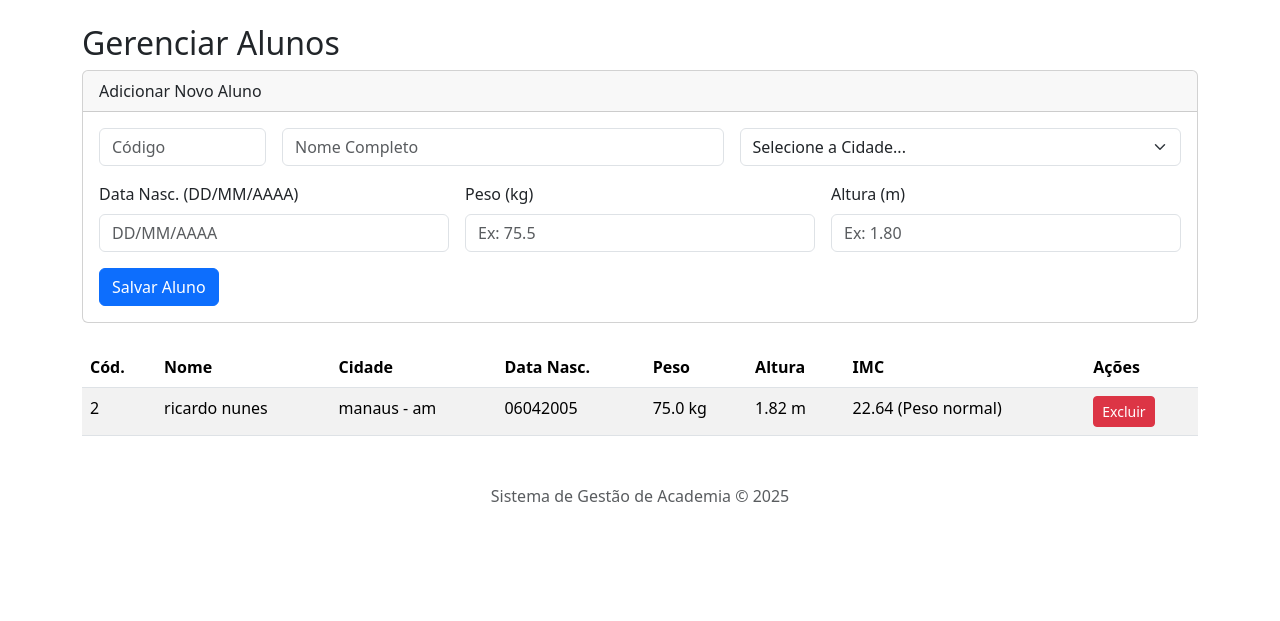
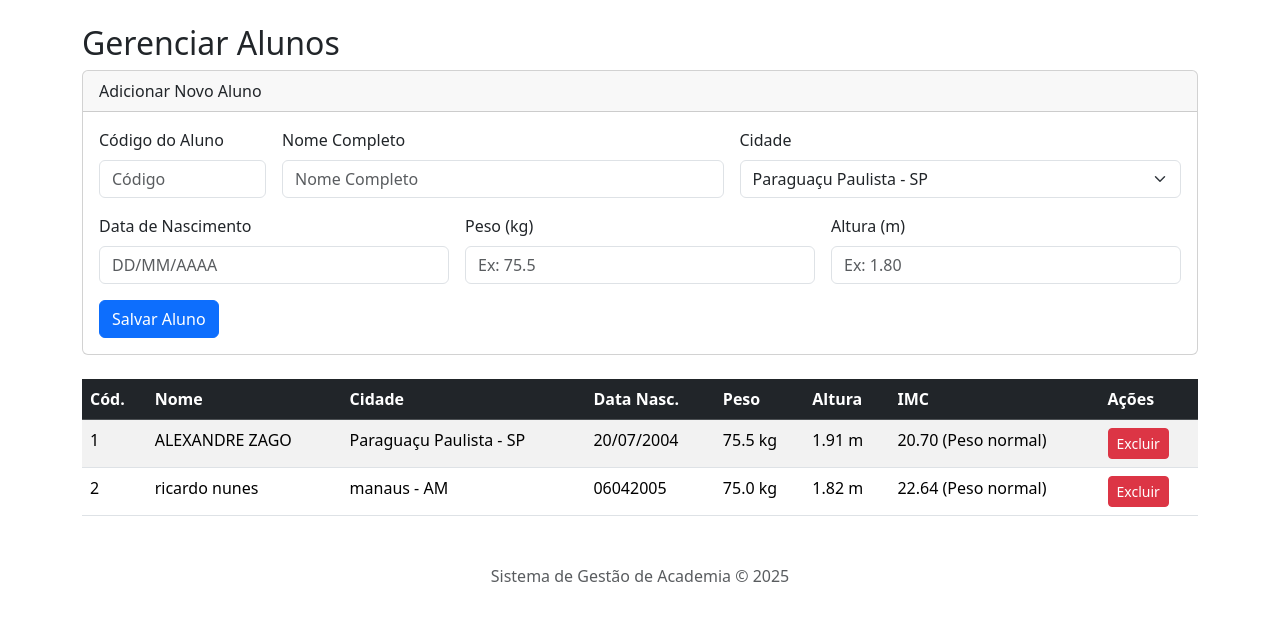
Before and after one commit to gohenj/academia-novo, a Flask app: page /alunos in a window 1280 px wide. Shown: the part 56-677 px from the top of the page. Run offline with Flask 3, Linux system fonts and the light colour scheme.

Commit message:
colocando restrições

```diff
--- a/teste/alunos.txt
+++ b/teste/alunos.txt
@@ -1 +1,2 @@
+1;ALEXANDRE ZAGO;1;20/07/2004;75.5;1.91
 2;ricardo nunes;60;06042005;75.0;1.82
--- a/teste/app.py
+++ b/teste/app.py
@@ -1,17 +1,14 @@
-# app.py
-# Servidor Web Flask
-
 from flask import Flask, render_template, request, redirect, url_for, flash
-import gestao_academia_lib as lib  # Importa nossa biblioteca
+import gestao_academia_lib as lib
+# Importamos TODAS as nossas classes de formulário do arquivo forms.py
+from forms import CidadeForm, AlunoForm, ProfessorForm, ModalidadeForm, MatriculaForm
 
 app = Flask(__name__)
-# Chave secreta para mensagens flash (necessária para exibir erros/sucesso)
 app.config['SECRET_KEY'] = 'sua-chave-secreta-aqui-12345'
 
-# Carrega os dados dos arquivos UMA VEZ ao iniciar o servidor
+# Carrega os dados na memória ao iniciar
 lib.carregar_dados()
 
-# --- Rota Principal ---
 @app.route('/')
 def index():
     return render_template('index.html')
@@ -19,21 +16,18 @@ def index():
 # --- Rotas de Cidades ---
 @app.route('/cidades', methods=['GET', 'POST'])
 def cidades():
-    if request.method == 'POST':
-        # Recebe dados do formulário
-        cod = int(request.form['cod'])
-        desc = request.form['desc']
-        uf = request.form['uf']
-
-        # Tenta incluir no backend
-        sucesso, msg = lib.incluir_cidade(cod, desc, uf)
-        flash(msg, 'success' if sucesso else 'danger') # Exibe mensagem
-
+    form = CidadeForm()
+    # Este 'if' só será verdadeiro se o formulário for enviado (POST) E passar em todas as regras
+    if form.validate_on_submit():
+        # Pegamos os dados validados e limpos do formulário
+        sucesso, msg = lib.incluir_cidade(form.cod.data, form.desc.data, form.uf.data)
+        flash(msg, 'success' if sucesso else 'danger')
         return redirect(url_for('cidades'))
 
-    # Se for GET, apenas lista
+    # Se for GET ou se a validação falhar, a página é renderizada normalmente
     lista_cidades = lib.get_todas_cidades()
-    return render_template('cidades.html', cidades=lista_cidades)
+    # Passamos o objeto 'form' para o template para que ele possa ser desenhado
+    return render_template('cidades.html', cidades=lista_cidades, form=form)
 
 @app.route('/cidades/excluir/<int:cod>')
 def excluir_cidade(cod):
@@ -44,21 +38,20 @@ def excluir_cidade(cod):
 # --- Rotas de Alunos ---
 @app.route('/alunos', methods=['GET', 'POST'])
 def alunos():
-    if request.method == 'POST':
-        cod = int(request.form['cod_aluno'])
-        nome = request.form['nome']
-        cod_cidade = int(request.form['cod_cidade'])
-        data_nasc = request.form['data_nasc']
-        peso = float(request.form['peso'])
-        altura = float(request.form['altura'])
+    form = AlunoForm()
+    # Populamos as opções do campo <select> de cidades dinamicamente
+    form.cod_cidade.choices = [(c[0], f"{c[1]} - {c[2]}") for c in lib.get_todas_cidades()]
 
-        sucesso, msg = lib.incluir_aluno(cod, nome, cod_cidade, data_nasc, peso, altura)
+    if form.validate_on_submit():
+        sucesso, msg = lib.incluir_aluno(
+            form.cod_aluno.data, form.nome.data, form.cod_cidade.data,
+            form.data_nasc.data, form.peso.data, form.altura.data
+        )
         flash(msg, 'success' if sucesso else 'danger')
         return redirect(url_for('alunos'))
 
     lista_alunos = lib.get_todos_alunos_detalhado()
-    lista_cidades = lib.get_todas_cidades() # Para o dropdown
-    return render_template('alunos.html', alunos=lista_alunos, cidades=lista_cidades)
+    return render_template('alunos.html', alunos=lista_alunos, form=form)
 
 @app.route('/alunos/excluir/<int:cod>')
 def excluir_aluno(cod):
@@ -69,20 +62,20 @@ def excluir_aluno(cod):
 # --- Rotas de Professores ---
 @app.route('/professores', methods=['GET', 'POST'])
 def professores():
-    if request.method == 'POST':
-        cod = int(request.form['cod_professor'])
-        nome = request.form['nome']
-        endereco = request.form['endereco']
-        telefone = request.form['telefone']
-        cod_cidade = int(request.form['cod_cidade'])
+    form = ProfessorForm()
+    # Populamos as opções do campo <select> de cidades
+    form.cod_cidade.choices = [(c[0], f"{c[1]} - {c[2]}") for c in lib.get_todas_cidades()]
 
-        sucesso, msg = lib.incluir_professor(cod, nome, endereco, telefone, cod_cidade)
+    if form.validate_on_submit():
+        sucesso, msg = lib.incluir_professor(
+            form.cod_professor.data, form.nome.data, form.endereco.data,
+            form.telefone.data, form.cod_cidade.data
+        )
         flash(msg, 'success' if sucesso else 'danger')
         return redirect(url_for('professores'))
 
     lista_professores = lib.get_todos_professores_detalhado()
-    lista_cidades = lib.get_todas_cidades() # Para o dropdown
-    return render_template('professores.html', professores=lista_professores, cidades=lista_cidades)
+    return render_template('professores.html', professores=lista_professores, form=form)
 
 @app.route('/professores/excluir/<int:cod>')
 def excluir_professor(cod):
@@ -93,20 +86,20 @@ def excluir_professor(cod):
 # --- Rotas de Modalidades ---
 @app.route('/modalidades', methods=['GET', 'POST'])
 def modalidades():
-    if request.method == 'POST':
-        cod = int(request.form['cod_modalidade'])
-        desc = request.form['descricao']
-        cod_prof = int(request.form['cod_professor'])
-        valor = float(request.form['valor_aula'])
-        limite = int(request.form['limite_alunos'])
+    form = ModalidadeForm()
+    # Populamos as opções do campo <select> de professores
+    form.cod_professor.choices = [(p['cod_professor'], p['nome']) for p in lib.get_todos_professores_detalhado()]
 
-        sucesso, msg = lib.incluir_modalidade(cod, desc, cod_prof, valor, limite)
+    if form.validate_on_submit():
+        sucesso, msg = lib.incluir_modalidade(
+            form.cod_modalidade.data, form.descricao.data, form.cod_professor.data,
+            form.valor_aula.data, form.limite_alunos.data
+        )
         flash(msg, 'success' if sucesso else 'danger')
         return redirect(url_for('modalidades'))
 
     lista_modalidades = lib.get_todas_modalidades_detalhado()
-    lista_professores = lib.get_todos_professores_detalhado() # Para o dropdown
-    return render_template('modalidades.html', modalidades=lista_modalidades, professores=lista_professores)
+    return render_template('modalidades.html', modalidades=lista_modalidades, form=form)
 
 @app.route('/modalidades/excluir/<int:cod>')
 def excluir_modalidade(cod):
@@ -117,20 +110,21 @@ def excluir_modalidade(cod):
 # --- Rotas de Matrículas ---
 @app.route('/matriculas', methods=['GET', 'POST'])
 def matriculas():
-    if request.method == 'POST':
-        cod = int(request.form['cod_matricula'])
-        cod_aluno = int(request.form['cod_aluno'])
-        cod_modalidade = int(request.form['cod_modalidade'])
-        qtde_aulas = int(request.form['qtde_aulas'])
+    form = MatriculaForm()
+    # Populamos os campos de seleção de alunos e modalidades
+    form.cod_aluno.choices = [(a['cod_aluno'], a['nome']) for a in lib.get_todos_alunos_detalhado()]
+    form.cod_modalidade.choices = [(m['cod_modalidade'], m['descricao']) for m in lib.get_todas_modalidades_detalhado()]
 
-        sucesso, msg = lib.incluir_matricula(cod, cod_aluno, cod_modalidade, qtde_aulas)
+    if form.validate_on_submit():
+        sucesso, msg = lib.incluir_matricula(
+            form.cod_matricula.data, form.cod_aluno.data,
+            form.cod_modalidade.data, form.qtde_aulas.data
+        )
         flash(msg, 'success' if sucesso else 'danger')
         return redirect(url_for('matriculas'))
 
     lista_matriculas = lib.get_todas_matriculas_detalhado()
-    lista_alunos = lib.get_todos_alunos_detalhado()
-    lista_modalidades = lib.get_todas_modalidades_detalhado()
-    return render_template('matriculas.html', matriculas=lista_matriculas, alunos=lista_alunos, modalidades=lista_modalidades)
+    return render_template('matriculas.html', matriculas=lista_matriculas, form=form)
 
 @app.route('/matriculas/excluir/<int:cod>')
 def excluir_matricula(cod):
@@ -152,6 +146,5 @@ def relatorio_matriculas_geral():
                            total_matriculas=dados_relatorio['total_matriculas'],
                            valor_total_geral=dados_relatorio['valor_total_geral'])
 
-# --- Roda o Servidor ---
 if __name__ == '__main__':
     app.run(debug=True)
--- a/teste/cidades.txt
+++ b/teste/cidades.txt
@@ -1 +1,3 @@
+1;Paraguaçu Paulista;SP
+2;Assis;SP
 60;manaus;am
--- /dev/null
+++ b/teste/forms.py
@@ -0,0 +1,117 @@
+from flask_wtf import FlaskForm
+from wtforms import StringField, SubmitField, IntegerField, SelectField, FloatField
+from wtforms.validators import DataRequired, Length, Regexp, NumberRange
+
+# Neste arquivo, definimos as REGRAS para cada campo de cada formulário.
+# Isso centraliza a validação e deixa o app.py muito mais limpo.
+
+class CidadeForm(FlaskForm):
+    """Formulário para validar dados de Cidades."""
+    cod = IntegerField('Código', validators=[
+        DataRequired(message="O código é obrigatório."),
+        NumberRange(min=1, message="O código deve ser um número positivo.")
+    ])
+    desc = StringField('Descrição', validators=[
+        DataRequired(message="A descrição é obrigatória."),
+        Length(min=3, max=50, message="Deve ter entre 3 e 50 caracteres."),
+        Regexp(r'^[A-ZÀ-Ö][A-Za-zÀ-ÖØ-öø-ÿ0-9\s]*$', message='Descrição inválida. Use apenas letras e espaços. E letra maiúscula no começo!')
+    ])
+    uf = StringField('UF', validators=[
+        DataRequired(message="A UF é obrigatória."),
+        Length(min=2, max=2, message="UF deve ter exatamente 2 letras."),
+        Regexp('^[A-Za-z]*$', message='Use apenas letras para a UF.')
+    ])
+    submit = SubmitField('Salvar Cidade')
+
+class AlunoForm(FlaskForm):
+    """Formulário para validar dados de Alunos."""
+    cod_aluno = IntegerField('Código do Aluno', validators=[
+        DataRequired(message="O código é obrigatório."),
+        NumberRange(min=1, message="O código deve ser um número positivo.")
+    ])
+    nome = StringField('Nome Completo', validators=[
+        DataRequired(message="O nome é obrigatório."),
+        Length(min=3, max=100),
+        Regexp(r'^[A-ZÀ-Ö][A-Za-zÀ-ÖØ-öø-ÿ0-9\s]*$', message='Descrição inválida. Use apenas letras e espaços. E letra maiúscula no começo!')
+    ])
+    cod_cidade = SelectField('Cidade', coerce=int, validators=[
+        DataRequired(message="Selecione uma cidade.")
+    ])
+    data_nasc = StringField('Data de Nascimento', validators=[
+        DataRequired(message="A data é obrigatória."),
+        Regexp(r'^\d{2}/\d{2}/\d{4}$', message="Formato inválido. Use DD/MM/AAAA.")
+    ])
+    peso = FloatField('Peso (kg)', validators=[
+        DataRequired(message="O peso é obrigatório."),
+        NumberRange(min=20, max=300, message="Peso deve ser um valor realista.")
+    ])
+    altura = FloatField('Altura (m)', validators=[
+        DataRequired(message="A altura é obrigatória."),
+        NumberRange(min=1, max=2.5, message="Altura deve estar em metros (ex: 1.75).")
+    ])
+    submit = SubmitField('Salvar Aluno')
+
+class ProfessorForm(FlaskForm):
+    """Formulário para validar dados de Professores."""
+    cod_professor = IntegerField('Código do Professor', validators=[
+        DataRequired(message="O código é obrigatório."),
+        NumberRange(min=1, message="O código deve ser um número positivo.")
+    ])
+    nome = StringField('Nome Completo', validators=[
+        DataRequired(message="O nome é obrigatório."),
+        Length(min=3, max=100),
+        Regexp(r'^[A-ZÀ-Ö][A-Za-zÀ-ÖØ-öø-ÿ0-9\s]*$', message='Descrição inválida. Use apenas letras e espaços. E letra maiúscula no começo!')
+    ])
+    endereco = StringField('Endereço', validators=[
+        DataRequired(message="O endereço é obrigatório.")
+    ])
+    telefone = StringField('Telefone', validators=[
+        DataRequired(message="O telefone é obrigatório."),
+        Regexp(r'^\d{10,11}$', message='Telefone inválido. Use apenas números, com DDD e sem espaços ou caracteres.')
+    ])
+    cod_cidade = SelectField('Cidade', coerce=int, validators=[
+        DataRequired(message="Selecione uma cidade.")
+    ])
+    submit = SubmitField('Salvar Professor')
+
+class ModalidadeForm(FlaskForm):
+    """Formulário para validar dados de Modalidades."""
+    cod_modalidade = IntegerField('Código da Modalidade', validators=[
+        DataRequired(message="O código é obrigatório."),
+        NumberRange(min=1, message="O código deve ser um número positivo.")
+    ])
+    descricao = StringField('Descrição', validators=[
+        DataRequired(message="A descrição é obrigatória."),
+        Length(min=3, max=50),
+        Regexp(r'^[A-ZÀ-Ö][A-Za-zÀ-ÖØ-öø-ÿ0-9\s]*$', message='Descrição inválida. Use apenas letras e espaços. E letra maiúscula no começo!')
+    ])
+    cod_professor = SelectField('Professor', coerce=int, validators=[
+        DataRequired(message="Selecione um professor.")
+    ])
+    valor_aula = FloatField('Valor da Aula (R$)', validators=[
+        DataRequired(message="O valor é obrigatório."),
+        NumberRange(min=1, message="O valor deve ser positivo.")
+    ])
+    limite_alunos = IntegerField('Limite de Alunos', validators=[
+        DataRequired(message="O limite é obrigatório."),
+        NumberRange(min=1, message="O limite deve ser de pelo menos 1 aluno.")
+    ])
+    submit = SubmitField('Salvar Modalidade')
+
+class MatriculaForm(FlaskForm):
+    """Formulário para validar dados de Matrículas."""
+    cod_matricula = IntegerField('Código da Matrícula', validators=[
+        DataRequired(message="O código é obrigatório."),
+        NumberRange(min=1, message="O código deve ser um número positivo.")
+    ])
+    cod_aluno = SelectField('Aluno', coerce=int, validators=[
+        DataRequired(message="Selecione um aluno.")
+    ])
+    cod_modalidade = SelectField('Modalidade', coerce=int, validators=[
+        DataRequired(message="Selecione uma modalidade.")
+    ])
+    qtde_aulas = IntegerField('Quantidade de Aulas', validators=[
+        DataRequired(message="A quantidade de aulas é obrigatória."),
+        NumberRange(min=1, message="Deve haver pelo menos 1 aula.")
+    ])
+    submit = SubmitField('Realizar Matrícula')
--- a/teste/matriculas.txt
+++ b/teste/matriculas.txt
@@ -1 +1,2 @@
+1;2;-1;1
 2;2;2;20
--- a/teste/modalidades.txt
+++ b/teste/modalidades.txt
@@ -1 +1,3 @@
+-1;arroz;1;10.0;20;1
+1;arroz;1;10.0;8;0
 2;yoga;2;50.0;50;1
--- a/teste/professores.txt
+++ b/teste/professores.txt
@@ -1 +1,3 @@
+1;ALEXANDRE ZAGO;Rua Eliza Mercedes de Carvalho, 1469;18996596922;1
 2;jair;rua ali;1899587426256246292126;60
+4;ALEXANDRE ZAGO;Rua Eliza Mercedes de Carvalho, 1469;18996596922;1
--- a/teste/templates/alunos.html
+++ b/teste/templates/alunos.html
@@ -6,44 +6,65 @@
     <div class="card mb-4">
         <div class="card-header">Adicionar Novo Aluno</div>
         <div class="card-body">
-            <form action="{{ url_for('alunos') }}" method="POST">
+            <form action="{{ url_for('alunos') }}" method="POST" novalidate>
+                {{ form.hidden_tag() }}
+
                 <div class="row g-3 mb-3">
                     <div class="col-md-2">
-                        <input type="number" class="form-control" name="cod_aluno" placeholder="Código" required>
+                        {{ form.cod_aluno.label(class="form-label") }}
+                        {{ form.cod_aluno(class="form-control", placeholder="Código") }}
+                        {% for error in form.cod_aluno.errors %}
+                            <div class="text-danger small mt-1">{{ error }}</div>
+                        {% endfor %}
                     </div>
                     <div class="col-md-5">
-                        <input type="text" class="form-control" name="nome" placeholder="Nome Completo" required>
+                        {{ form.nome.label(class="form-label") }}
+                        {{ form.nome(class="form-control", placeholder="Nome Completo") }}
+                        {% for error in form.nome.errors %}
+                            <div class="text-danger small mt-1">{{ error }}</div>
+                        {% endfor %}
                     </div>
                     <div class="col-md-5">
-                        <select name="cod_cidade" class="form-select" required>
-                            <option value="">Selecione a Cidade...</option>
-                            {% for cidade in cidades %}
-                            <option value="{{ cidade[0] }}">{{ cidade[1] }} - {{ cidade[2] }}</option>
-                            {% endfor %}
-                        </select>
+                        {{ form.cod_cidade.label(class="form-label") }}
+                        <!-- O SelectField já vem populado pela nossa rota no app.py -->
+                        {{ form.cod_cidade(class="form-select") }}
+                        {% for error in form.cod_cidade.errors %}
+                            <div class="text-danger small mt-1">{{ error }}</div>
+                        {% endfor %}
                     </div>
                 </div>
+
                 <div class="row g-3 mb-3">
                     <div class="col-md-4">
-                        <label class="form-label">Data Nasc. (DD/MM/AAAA)</label>
-                        <input type="text" class="form-control" name="data_nasc" placeholder="DD/MM/AAAA" required>
+                        {{ form.data_nasc.label(class="form-label") }}
+                        {{ form.data_nasc(class="form-control", placeholder="DD/MM/AAAA") }}
+                        {% for error in form.data_nasc.errors %}
+                            <div class="text-danger small mt-1">{{ error }}</div>
+                        {% endfor %}
                     </div>
                      <div class="col-md-4">
-                        <label class="form-label">Peso (kg)</label>
-                        <input type="number" step="0.1" class="form-control" name="peso" placeholder="Ex: 75.5" required>
+                        {{ form.peso.label(class="form-label") }}
+                        {{ form.peso(class="form-control", placeholder="Ex: 75.5") }}
+                        {% for error in form.peso.errors %}
+                            <div class="text-danger small mt-1">{{ error }}</div>
+                        {% endfor %}
                     </div>
                      <div class="col-md-4">
-                        <label class="form-label">Altura (m)</label>
-                        <input type="number" step="0.01" class="form-control" name="altura" placeholder="Ex: 1.80" required>
+                        {{ form.altura.label(class="form-label") }}
+                        {{ form.altura(class="form-control", placeholder="Ex: 1.80") }}
+                        {% for error in form.altura.errors %}
+                            <div class="text-danger small mt-1">{{ error }}</div>
+                        {% endfor %}
                     </div>
                 </div>
-                <button type="submit" class="btn btn-primary">Salvar Aluno</button>
+
+                {{ form.submit(class="btn btn-primary") }}
             </form>
         </div>
     </div>
 
     <table class="table table-striped table-hover">
-        <thead>
+        <thead class="table-dark">
             <tr>
                 <th>Cód.</th>
                 <th>Nome</th>
@@ -60,7 +81,7 @@
             <tr>
                 <td>{{ aluno.cod_aluno }}</td>
                 <td>{{ aluno.nome }}</td>
-                <td>{{ aluno.cidade_nome }} - {{ aluno.cidade_uf }}</td>
+                <td>{{ aluno.cidade_nome }} - {{ aluno.cidade_uf | upper }}</td>
                 <td>{{ aluno.data_nasc }}</td>
                 <td>{{ aluno.peso }} kg</td>
                 <td>{{ aluno.altura }} m</td>
```
Also changed, not shown: teste/templates/cidades.html (+28 -8 lines), teste/templates/matriculas.html (+26 -21 lines), teste/templates/modalidades.html (+32 -16 lines), teste/templates/professores.html (+33 -14 lines).
